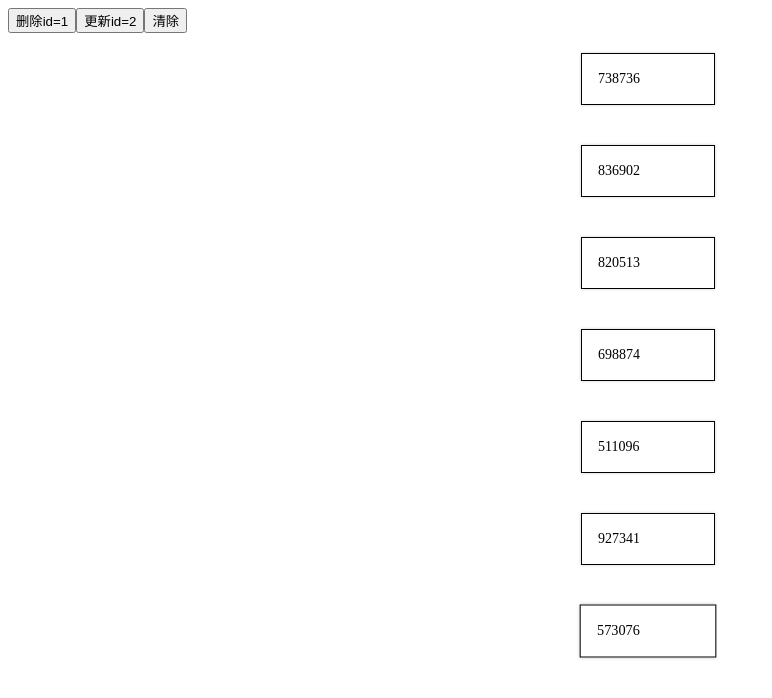
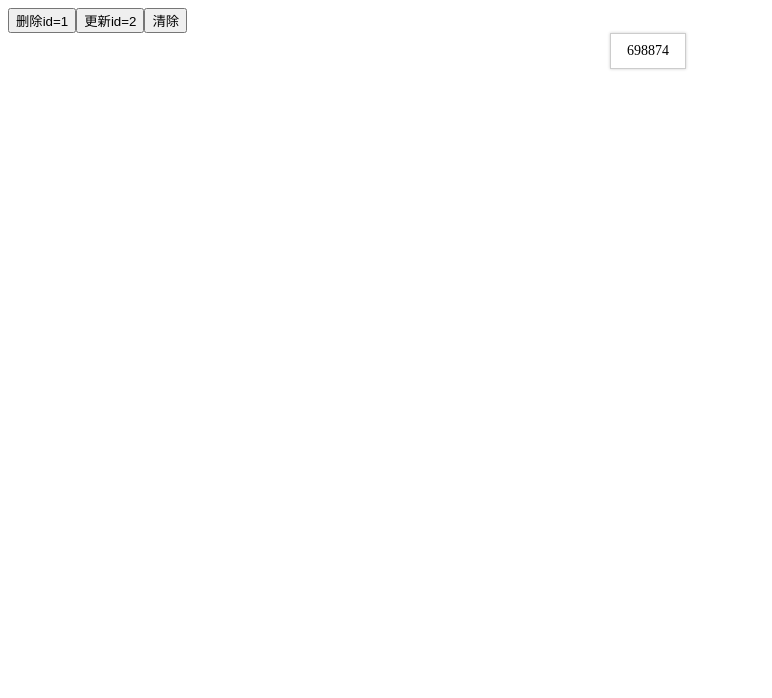
Before and after one commit to huzhiwu1/react-pro-practice, a React (Vite) app: page / in a window 1280 px wide. Both pictures are taken after a click on the button "删除id=1". Shown: the top 698 px of the page, without its empty margins (0-772 px from the left). Built offline with nearby package versions, Linux system fonts and the light colour scheme.

Commit message:
feat(Message): 添加定时器，message组件在onEnter时不会开启定时，没有onEnter时会开始定时器消失

```diff
--- a/src/Message/index.tsx
+++ b/src/Message/index.tsx
@@ -1,10 +1,10 @@
 import { useEffect, useMemo } from "react";
 import type { CSSProperties, FC, ReactNode, RefObject } from "react";
-import cs from "classnames";
 import { TransitionGroup, CSSTransition } from "react-transition-group";
 import { useStore } from "./useStore";
 import "./index.scss";
 import { createPortal } from "react-dom";
+import MessageItem from "./messageItem";
 
 export type MessageProps = {
   className?: string;
@@ -22,7 +22,7 @@ const MessageProvider: FC<{}> = (props) => {
       add({
         content: Math.random().toString().slice(2, 8),
       });
-    }, 1000);
+    }, 2000);
     return () => clearInterval(timer);
   }, []);
   const content = (
@@ -41,18 +41,7 @@ const MessageProvider: FC<{}> = (props) => {
               classNames="message"
               timeout={1000}
             >
-              <div
-                ref={message.nodeRef}
-                className={cs(message.className, "message-item")}
-                style={{
-                  width: 100,
-                  lineHeight: "30px",
-                  border: "1px solid #000",
-                  margin: "20px",
-                }}
-              >
-                {message.content}
-              </div>
+              <MessageItem ref={message.nodeRef} {...message} remove={remove} />
             </CSSTransition>
           );
         })}
--- /dev/null
+++ b/src/Message/messageItem.tsx
@@ -0,0 +1,29 @@
+import { forwardRef } from "react";
+import type { CSSProperties, ReactNode } from "react";
+import cs from "classnames";
+import type { UseTimerProps } from "./useTimer";
+import useTimer from "./useTimer";
+export interface MessageItemProps extends UseTimerProps {
+  className?: string;
+  style?: CSSProperties;
+  content?: ReactNode;
+}
+
+const MessageItem = forwardRef<HTMLDivElement, MessageItemProps>(
+  (props, ref) => {
+    const { className, style, content } = props;
+    const { onMouseEnter, onMouseLeave } = useTimer(props);
+    return (
+      <div
+        ref={ref}
+        className={cs(className, "message-item")}
+        style={style}
+        onMouseEnter={onMouseEnter}
+        onMouseLeave={onMouseLeave}
+      >
+        {content}
+      </div>
+    );
+  }
+);
+export default MessageItem;
--- a/src/Message/useStore.ts
+++ b/src/Message/useStore.ts
@@ -35,10 +35,11 @@ export const useStore = () => {
     },
     remove: (id: number) => {
       const index = findMessageIndex(messageList, id);
+
       if (index !== -1) {
         setMessageList((preState) => {
-          const newState = [...preState];
-          newState.splice(index, 1);
+          const newState = [...preState].filter((item) => item.id !== id);
+
           return newState;
         });
       }
--- /dev/null
+++ b/src/Message/useTimer.ts
@@ -0,0 +1,49 @@
+import { useEffect, useRef } from "react";
+
+export type UseTimerProps = {
+  duration?: number;
+  id?: number;
+  remove: (id: number) => void;
+};
+function useTimer(props: UseTimerProps) {
+  const { id, duration = 1000, remove } = props;
+
+  const timerRef = useRef<number>(null);
+
+  const removeTimer = () => {
+    if (timerRef.current) {
+      clearTimeout(timerRef.current);
+      timerRef.current = null;
+    }
+  };
+
+  const startTimer = () => {
+    timerRef.current = setTimeout(() => {
+      remove(id!);
+      removeTimer();
+    }, duration);
+  };
+
+  useEffect(() => {
+    startTimer();
+    return () => removeTimer();
+  }, []);
+
+  const onMouseEnter = () => {
+    removeTimer();
+  };
+
+  const onMouseLeave = () => {
+    if (timerRef.current) {
+      clearTimeout(timerRef.current);
+      timerRef.current = null;
+    }
+    startTimer();
+  };
+  return {
+    onMouseEnter,
+    onMouseLeave,
+  } as const;
+}
+
+export default useTimer;
```
